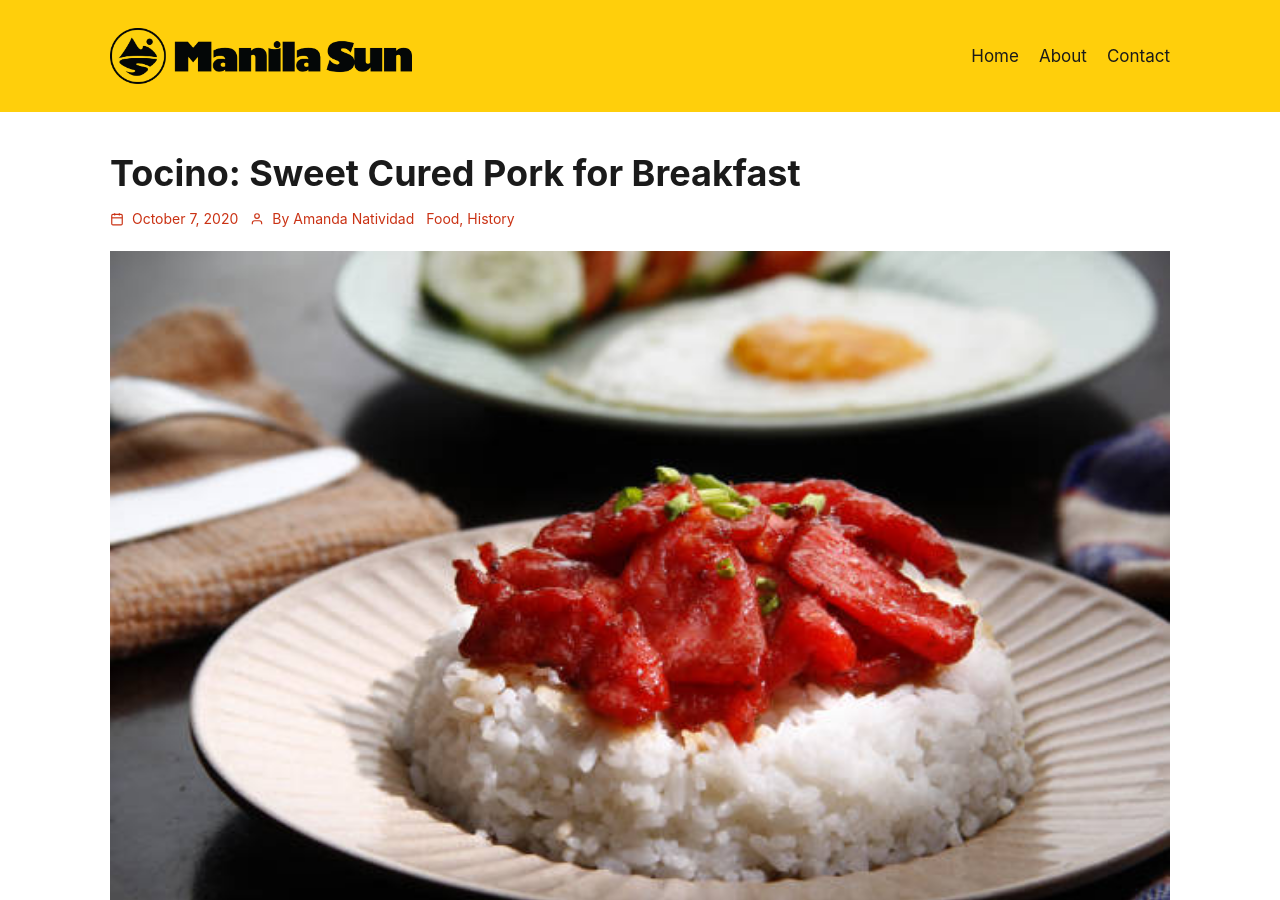
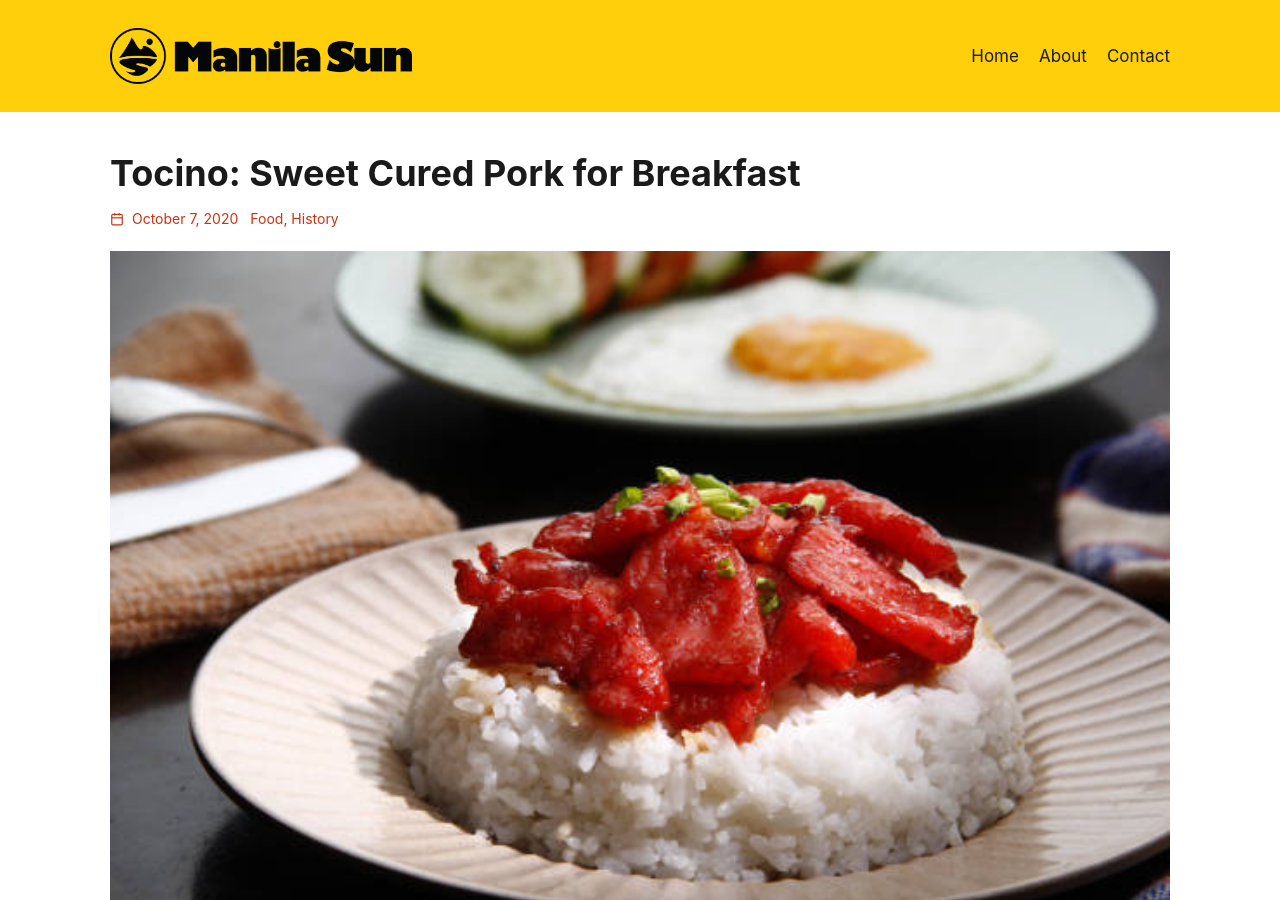
Before and after one commit to manilasun/manilasun.github.io, a Jekyll site: the page built from _posts/2020-10-07-tocino.md, in a window 1280 px wide and 900 px high. Built offline with Jekyll 4.4.1, drawn with Linux system fonts in a browser that asks for light colours.

Commit message:
Remove author names from homepage and post pages
Co-Authored-By: Claude Opus 4.6 <noreply@anthropic.com>

```diff
--- a/_layouts/post.html
+++ b/_layouts/post.html
@@ -6,9 +6,6 @@ layout: default
     <h1 class="post-title">{{ page.title }}</h1>
     <div class="post-meta">
       <span><svg xmlns="http://www.w3.org/2000/svg" width="14" height="14" viewBox="0 0 24 24" fill="none" stroke="currentColor" stroke-width="2"><rect x="3" y="4" width="18" height="18" rx="2" ry="2"/><line x1="16" y1="2" x2="16" y2="6"/><line x1="8" y1="2" x2="8" y2="6"/><line x1="3" y1="10" x2="21" y2="10"/></svg> {{ page.date | date: "%B %-d, %Y" }}</span>
-      {% if page.author %}
-      <span><svg xmlns="http://www.w3.org/2000/svg" width="14" height="14" viewBox="0 0 24 24" fill="none" stroke="currentColor" stroke-width="2"><path d="M20 21v-2a4 4 0 0 0-4-4H8a4 4 0 0 0-4 4v2"/><circle cx="12" cy="7" r="4"/></svg> By {{ page.author }}</span>
-      {% endif %}
       {% if page.categories.size > 0 %}
       <span>
         {% for cat in page.categories %}
--- a/index.html
+++ b/index.html
@@ -17,9 +17,6 @@ description: "Manila Sun explores Filipino food and culture, from classic dishes
       <p class="post-card-excerpt">{{ post.excerpt | strip_html | truncatewords: 25 }}</p>
       <div class="post-card-meta">
         <span class="meta-date"><svg xmlns="http://www.w3.org/2000/svg" width="14" height="14" viewBox="0 0 24 24" fill="none" stroke="currentColor" stroke-width="2"><rect x="3" y="4" width="18" height="18" rx="2" ry="2"/><line x1="16" y1="2" x2="16" y2="6"/><line x1="8" y1="2" x2="8" y2="6"/><line x1="3" y1="10" x2="21" y2="10"/></svg> {{ post.date | date: "%B %-d, %Y" }}</span>
-        {% if post.author %}
-        <span class="meta-author"><svg xmlns="http://www.w3.org/2000/svg" width="14" height="14" viewBox="0 0 24 24" fill="none" stroke="currentColor" stroke-width="2"><path d="M20 21v-2a4 4 0 0 0-4-4H8a4 4 0 0 0-4 4v2"/><circle cx="12" cy="7" r="4"/></svg> By {{ post.author }}</span>
-        {% endif %}
       </div>
     </div>
   </article>
```
